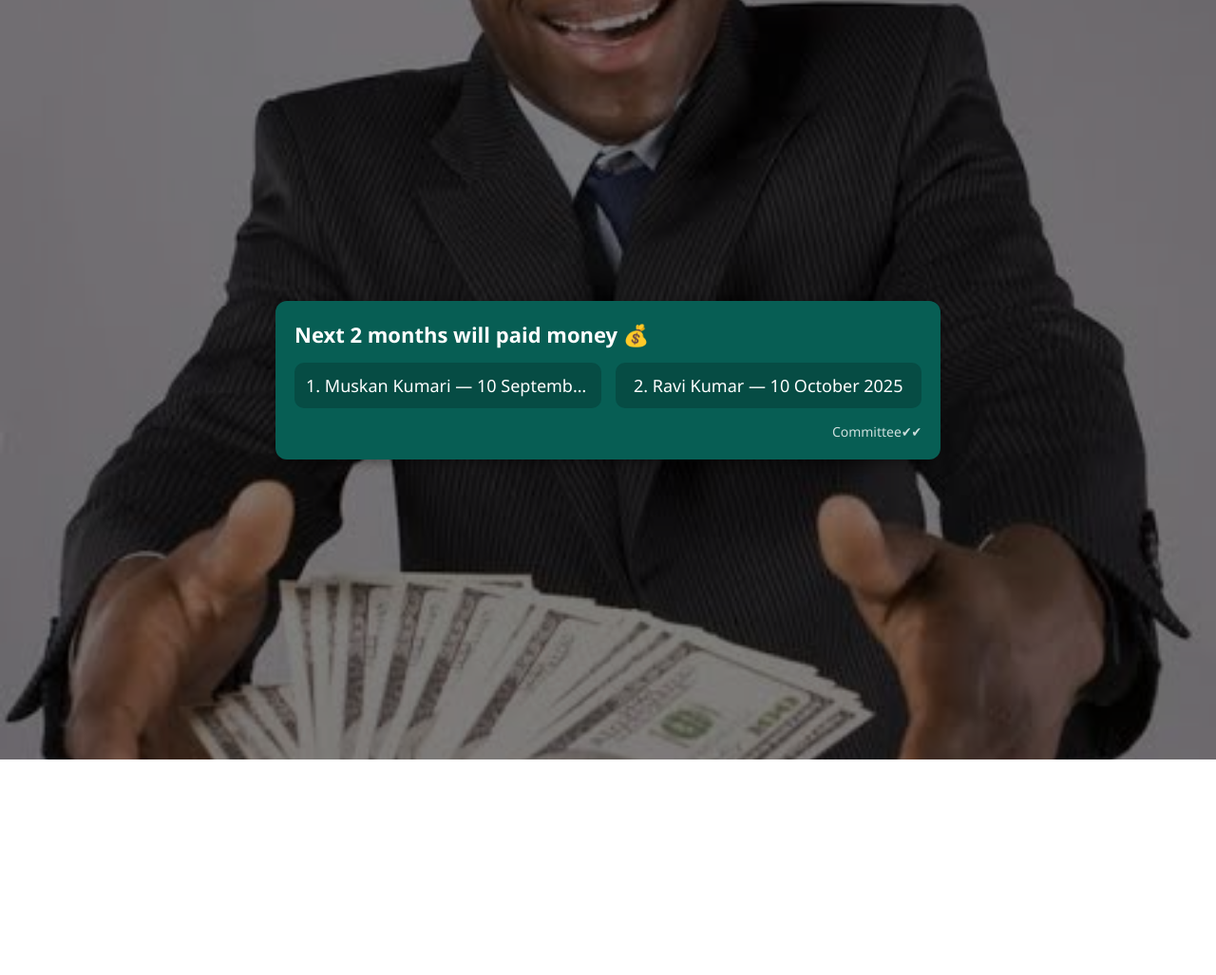
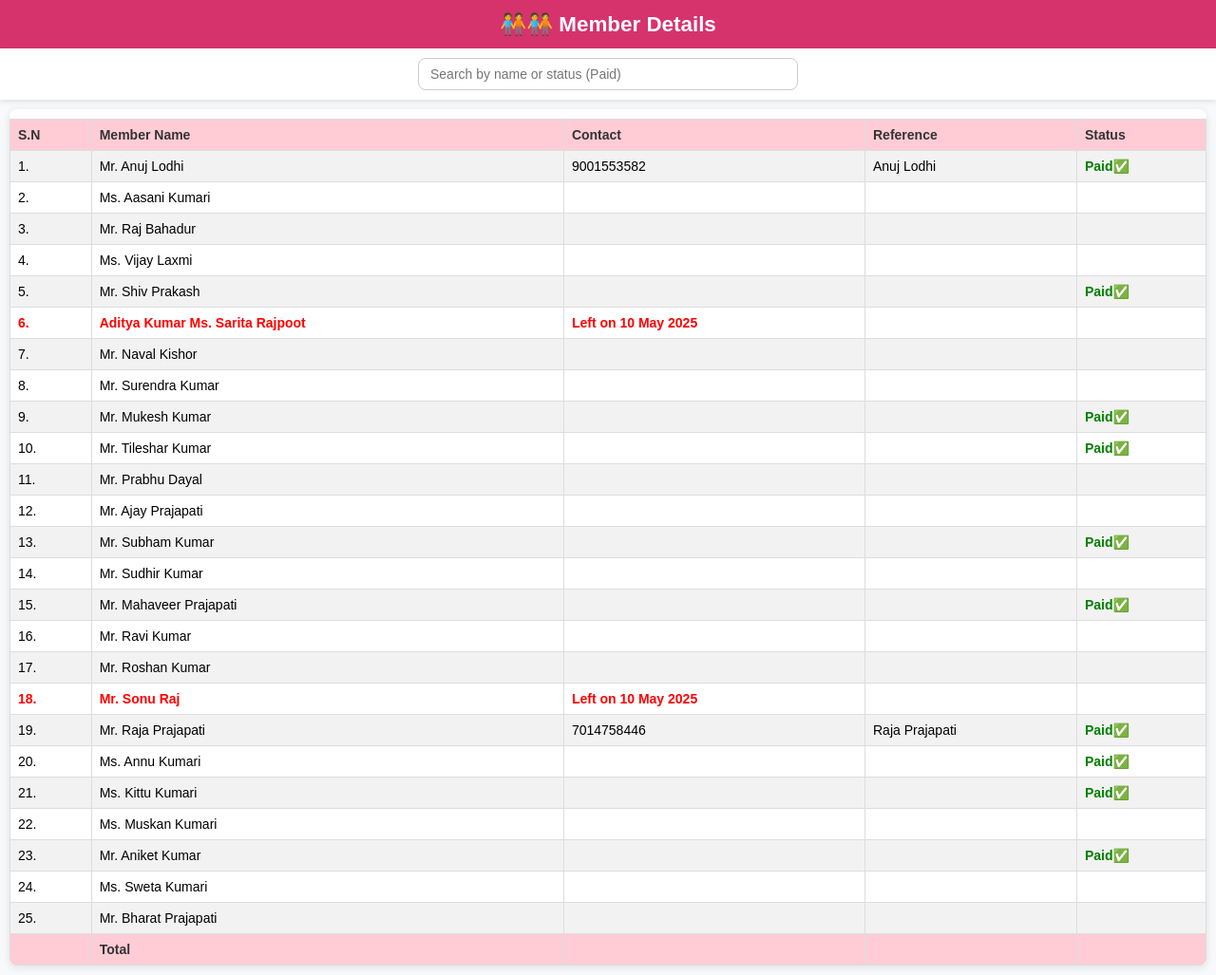
Before and after one commit to RajaPrjapati/Testing-, a plain HTML site: page index.html in a window 1280 px wide. Shown: the whole page at 95% size. Before the commit the page ends 800 px from the top, so only its background shows below. Drawn offline with Linux system fonts and the light colour scheme.

Commit message:
Update index.html

```diff
--- a/index.html
+++ b/index.html
@@ -3,105 +3,335 @@
 <head>
   <meta charset="UTF-8">
   <meta name="viewport" content="width=device-width, initial-scale=1.0">
-  <title>Next Paid Money</title>
+  <title> Member Details</title>
   <style>
-    * {
+    body {
+      font-family: Arial, sans-serif;
+      background: #f8f9fa;
       margin: 0;
       padding: 0;
+    }
+
+    h2 {
+      background: #d6336c;
+      color: white;
+      padding: 12px;
+      margin: 0;
+      text-align: center;
+      font-size: 1.4rem;
+    }
+
+    h2 a {
+      color: white;
+      text-decoration: none;
+    }
+
+    .search-container {
+      padding: 10px;
+      text-align: center;
+      background: #fff;
+      box-shadow: 0 2px 5px rgba(0,0,0,0.1);
+    }
+
+    .search-container input {
+      width: 90%;
+      max-width: 400px;
+      padding: 8px 12px;
+      border: 1px solid #ccc;
+      border-radius: 8px;
+      font-size: 14px;
       box-sizing: border-box;
     }
 
-    body {
-      font-family: "Segoe UI", Tahoma, Geneva, Verdana, sans-serif;
-      background: url("background2.jpeg")
-                  no-repeat center center/cover; /* Background image */
-      display: flex;
-      justify-content: center;
-      align-items: center;
-      min-height: 100vh;
-      padding: 10px;
-      position: relative;
+    table {
+      font-family: Arial, sans-serif;
+      border-collapse: collapse;
+      width: 100%;
+      margin-top: 10px;
     }
 
-    /* Dark overlay for better text readability */
-    body::before {
-      content: "";
-      position: absolute;
-      inset: 0;
-      background: rgba(0, 0, 0, 0.5);
-      z-index: 0;
+    th, td {
+      border: 1px solid #ddd;
+      text-align: left;
+      padding: 8px;
+      font-size: 14px;
     }
 
-    .chat-container {
-      background-color: #075E54;
-      color: white;
-      padding: 20px;
-      border-radius: 12px;
-      max-width: 700px;
-      width: 100%;
-      box-shadow: 0 4px 10px rgba(0, 0, 0, 0.3);
-      position: relative;
-      z-index: 1;
+    th {
+      background: #ffccd5;
+      color: #333;
     }
 
-    .chat-header {
-      font-size: clamp(18px, 4vw, 22px);
-      margin-bottom: 15px;
-      font-weight: 600;
+    tr:nth-child(even) {
+      background-color: #f2f2f2;
     }
 
-    .chat-header span {
-      font-size: 22px;
+    tr:hover {
+      background-color: #ffe5ec;
+      transition: 0.2s;
     }
 
-    .chat-sections {
-      display: flex;
-      gap: 15px;
-      flex-wrap: wrap;
+    .paid {
+      color: green;
+      font-weight: bold;
     }
 
-    .chat-section {
-      flex: 1;
-      background-color: #064C44;
-      padding: 12px;
-      border-radius: 10px;
-      text-align: center;
+    .left {
+      color: red;
+      font-weight: bold;
+    }
 
-      /* Keep single line */
-      white-space: nowrap;
-      overflow: hidden;
-      text-overflow: ellipsis;
-      font-size: clamp(12px, 3vw, 18px);
+    /* Responsive Table */
+    .table-container {
+      overflow-x: auto;
+      margin: 10px;
+      background: #fff;
+      border-radius: 8px;
+      box-shadow: 0 2px 8px rgba(0,0,0,0.1);
+    }
+
+    /* Fix for total row background */
+    .total-row th,
+    .total-row td {
+      background: #ffccd5 !important;
+      font-weight: bold;
     }
 
     @media (max-width: 600px) {
-      .chat-sections {
-        flex-direction: column;
+      h2 {
+        font-size: 1.1rem;
+        padding: 10px;
       }
-    }
 
-    .timestamp {
-      text-align: right;
-      font-size: clamp(12px, 3vw, 14px);
-      margin-top: 15px;
-      opacity: 0.8;
+      th, td {
+        font-size: 12px;
+        padding: 6px;
+      }
+
+      .search-container input {
+        width: 100%;
+      }
     }
   </style>
 </head>
 <body>
-  <div class="chat-container">
-    <div class="chat-header">Next 2 months will paid money <span>💰</span></div>
 
-    <div class="chat-sections">
-      <div class="chat-section">
-        1. Muskan Kumari — 10 September 2025
-      </div>
-      <div class="chat-section">
-        2. Ravi Kumar — 10 October 2025
-      </div>
-    </div>
+  <h2><a href="index.html">🧑‍🤝‍🧑🧑‍🤝‍🧑 Member Details</a></h2>
 
-    <div class="timestamp">Committee✔✔</div>
+  <div class="search-container">
+    <input type="text" id="searchInput" placeholder="Search by name or status (Paid)">
   </div>
+
+  <div class="table-container">
+    <table id="mytable" class="tbl">
+      <tr>
+        <th>S.N</th>
+        <th>Member Name</th>
+        <th>Contact</th>
+        <th>Reference</th>
+        <th>Status</th>
+      </tr>
+
+      <tr>
+        <td>1.</td>
+        <td>Mr. Anuj Lodhi</td>
+        <td>9001553582</td>
+        <td>Anuj Lodhi</td>
+        <td class="paid">Paid✅</td>
+      </tr>
+      <tr>
+        <td>2.</td>
+        <td>Ms. Aasani Kumari</td>
+        <td></td>
+        <td></td>
+        <td></td>
+      </tr>
+      <tr>
+        <td>3.</td>
+        <td>Mr. Raj Bahadur</td>
+        <td></td>
+        <td></td>
+        <td></td>
+      </tr>
+      <tr>
+        <td>4.</td>
+        <td>Ms. Vijay Laxmi</td>
+        <td></td>
+        <td></td>
+        <td></td>
+      </tr>
+      <tr>
+        <td>5.</td>
+        <td>Mr. Shiv Prakash</td>
+        <td></td>
+        <td></td>
+        <td class="paid">Paid✅</td>
+      </tr>
+      <tr class="left">
+        <td>6.</td>
+        <td>Aditya Kumar
+          Ms. Sarita Rajpoot
+        </td>
+        <td>Left on 10 May 2025</td>
+        <td></td>
+        <td></td>
+      </tr>
+      <tr>
+        <td>7.</td>
+        <td>Mr. Naval Kishor</td>
+        <td></td>
+        <td></td>
+        <td></td>
+      </tr>
+      <tr>
+        <td>8.</td>
+        <td>Mr. Surendra Kumar</td>
+        <td></td>
+        <td></td>
+        <td></td>
+      </tr>
+      <tr>
+        <td>9.</td>
+        <td>Mr. Mukesh Kumar</td>
+        <td></td>
+        <td></td>
+        <td class="paid">Paid✅</td>
+      </tr>
+      <tr>
+        <td>10.</td>
+        <td>Mr. Tileshar Kumar</td>
+        <td></td>
+        <td></td>
+        <td class="paid">Paid✅</td>
+      </tr>
+      <tr>
+        <td>11.</td>
+        <td>Mr. Prabhu Dayal</td>
+        <td></td>
+        <td></td>
+        <td></td>
+      </tr>
+      <tr>
+        <td>12.</td>
+        <td>Mr. Ajay Prajapati</td>
+        <td></td>
+        <td></td>
+        <td></td>
+      </tr>
+      <tr>
+        <td>13.</td>
+        <td>Mr. Subham Kumar</td>
+        <td></td>
+        <td></td>
+        <td class="paid">Paid✅</td>
+      </tr>
+      <tr>
+        <td>14.</td>
+        <td>Mr. Sudhir Kumar</td>
+        <td></td>
+        <td></td>
+        <td></td>
+      </tr>
+      <tr>
+        <td>15.</td>
+        <td>Mr. Mahaveer Prajapati</td>
+        <td></td>
+        <td></td>
+        <td class="paid">Paid✅</td>
+      </tr>
+      <tr>
+        <td>16.</td>
+        <td>Mr. Ravi Kumar</td>
+        <td></td>
+        <td></td>
+        <td></td>
+      </tr>
+      <tr>
+        <td>17.</td>
+        <td>Mr. Roshan Kumar</td>
+        <td></td>
+        <td></td>
+        <td></td>
+      </tr>
+      <tr class="left">
+        <td>18.</td>
+        <td>Mr. Sonu Raj</td>
+        <td>Left on 10 May 2025</td>
+        <td></td>
+        <td></td>
+      </tr>
+      <tr>
+        <td>19.</td>
+        <td>Mr. Raja Prajapati</td>
+        <td>7014758446</td>
+        <td>Raja Prajapati</td>
+        <td class="paid">Paid✅</td>
+      </tr>
+      <tr>
+        <td>20.</td>
+        <td>Ms. Annu Kumari</td>
+        <td></td>
+        <td></td>
+        <td class="paid">Paid✅</td>
+      </tr>
+      <tr>
+        <td>21.</td>
+        <td>Ms. Kittu Kumari</td>
+        <td></td>
+        <td></td>
+        <td class="paid">Paid✅</td>
+      </tr>
+      <tr>
+        <td>22.</td>
+        <td>Ms. Muskan Kumari</td>
+        <td></td>
+        <td></td>
+        <td></td>
+      </tr>
+      <tr>
+        <td>23.</td>
+        <td>Mr. Aniket Kumar</td>
+        <td></td>
+        <td></td>
+        <td class="paid">Paid✅</td>
+      </tr>
+      <tr>
+        <td>24.</td>
+        <td>Ms. Sweta Kumari</td>
+        <td></td>
+        <td></td>
+        <td></td>
+      </tr>
+      <tr>
+        <td>25.</td>
+        <td>Mr. Bharat Prajapati</td>
+        <td></td>
+        <td></td>
+        <td></td>
+      </tr>
+      <!-- Total row -->
+      <tr class="total-row">
+        <th></th>
+        <th>Total</th>
+        <th></th>
+        <td></td>
+        <th></th>
+      </tr>
+    </table>
+  </div>
+
+  <script>
+    document.getElementById("searchInput").addEventListener("keyup", function() {
+      let filter = this.value.toLowerCase();
+      let rows = document.querySelectorAll("#mytable tr");
+
+      rows.forEach((row, index) => {
+        if (index === 0) return; // skip header
+        let text = row.textContent.toLowerCase();
+        row.style.display = text.includes(filter) ? "" : "none";
+      });
+    });
+  </script>
+
 </body>
 </html>
```
